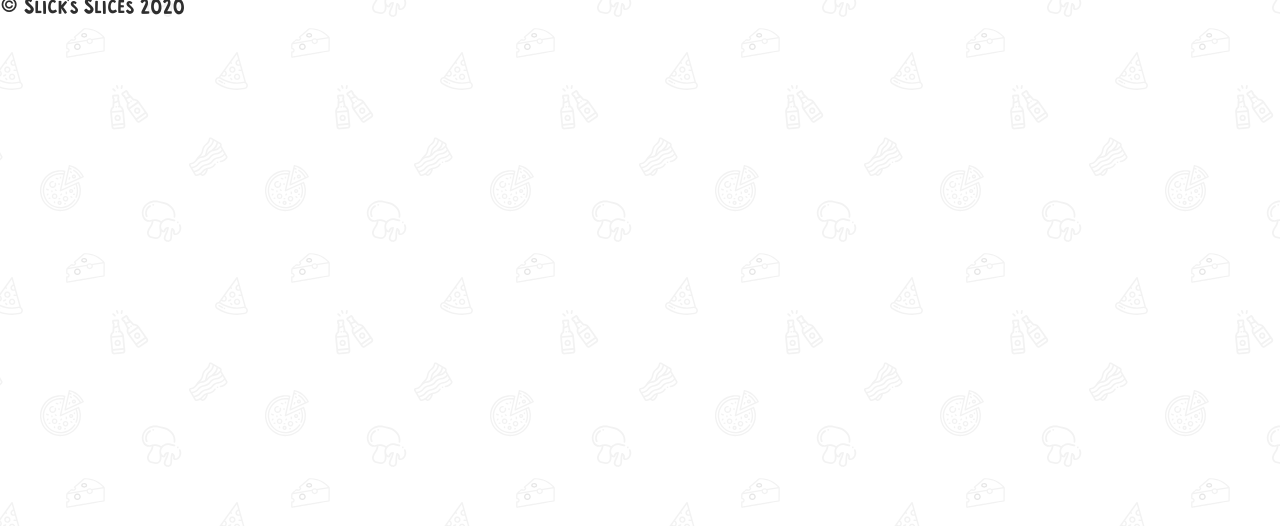
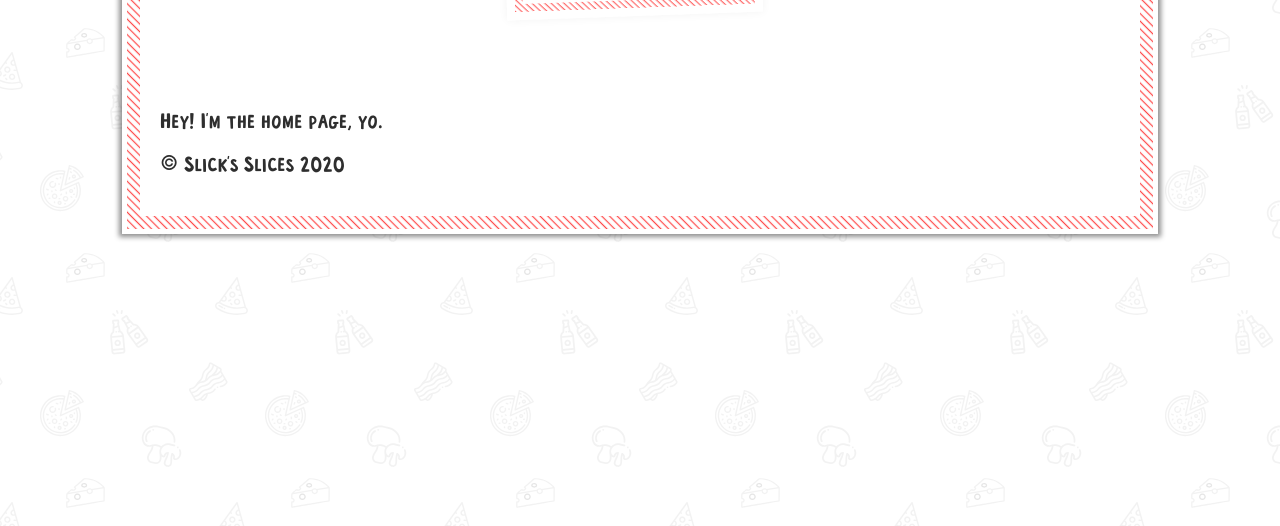
Before and after one commit to sjm-practice/master-gatsby-front-end, a Gatsby site: page / in a window 1280 px wide. Shown: the part 274-800 px from the top of the page. Built offline with nearby package versions, Linux system fonts and the light colour scheme; Gatsby itself is replaced by a stand-in of ours.

Commit message:
style Layout

```diff
--- a/src/components/Layout.js
+++ b/src/components/Layout.js
@@ -1,20 +1,47 @@
 import React from 'react';
+import styled from 'styled-components';
+import 'normalize.css';
 
 import Nav from './Nav';
 import Footer from './Footer';
 import GlobalStyles from '../styles/GlobalStyles';
 import Typography from '../styles/Typography';
-import 'normalize.css';
+import stripes from '../assets/images/stripes.svg';
+
+const SiteBorderStyles = styled.div`
+  max-width: 1000px;
+  margin: 12rem auto 4rem auto;
+  margin-top: clamp(2rem, 10vw, 12rem);
+  background: white url(${stripes});
+  background-size: 1500px;
+  padding: 5px;
+  padding: clamp(5px, 1vw, 25px);
+  box-shadow: 0 0 5px 3px rgba(0, 0, 0, 0.44);
+  border: 5px solid white;
+  @media (max-width: 1100px) {
+    margin-left: 1.5rem;
+    margin-right: 1.5rem;
+  }
+`;
+
+const ContentStyles = styled.div`
+  background: white;
+  padding: 2rem;
+`;
 
 const Layout = ({ children }) => (
-  <div>
+  <>
     <GlobalStyles />
     <Typography />
 
-    <Nav />
-    {children}
-    <Footer />
-  </div>
+    <SiteBorderStyles>
+      <ContentStyles>
+        <Nav />
+        {children}
+        <Footer />
+      </ContentStyles>
+    </SiteBorderStyles>
+  </>
 );
 
 export default Layout;
```
